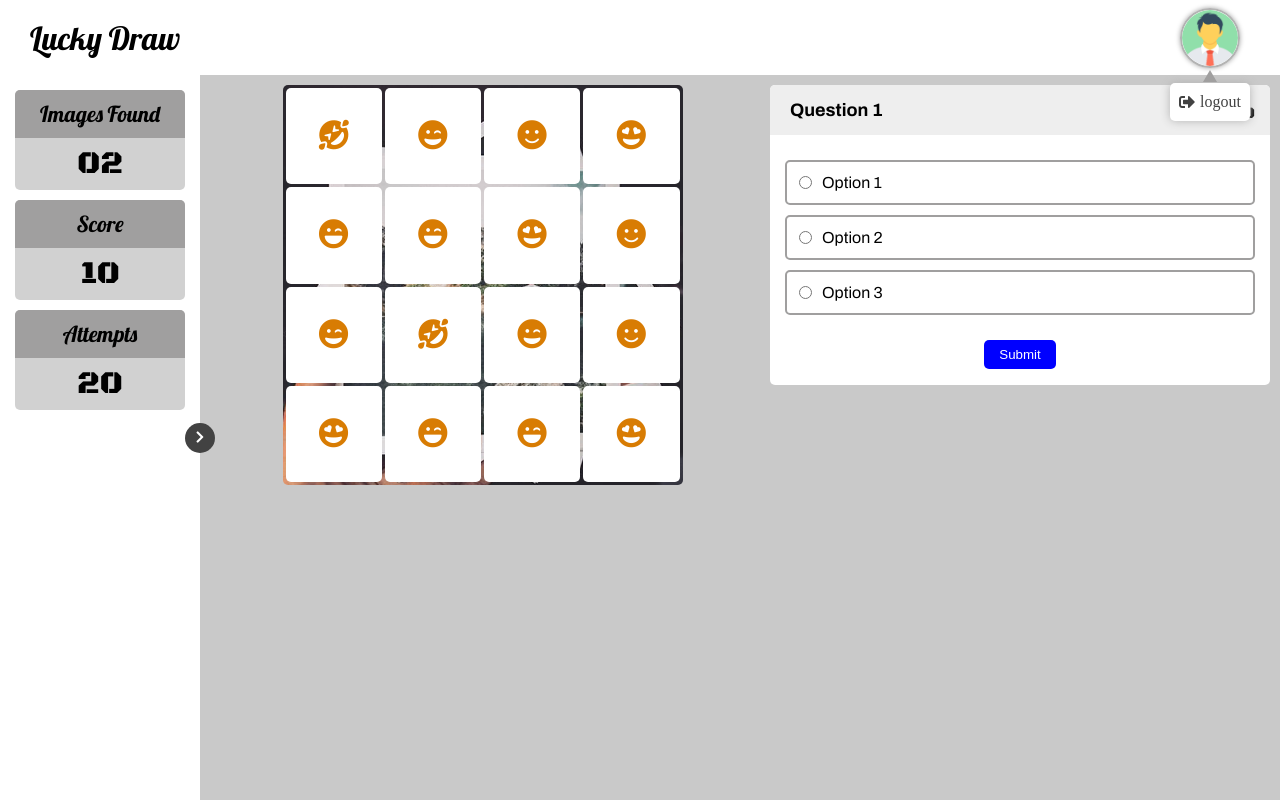
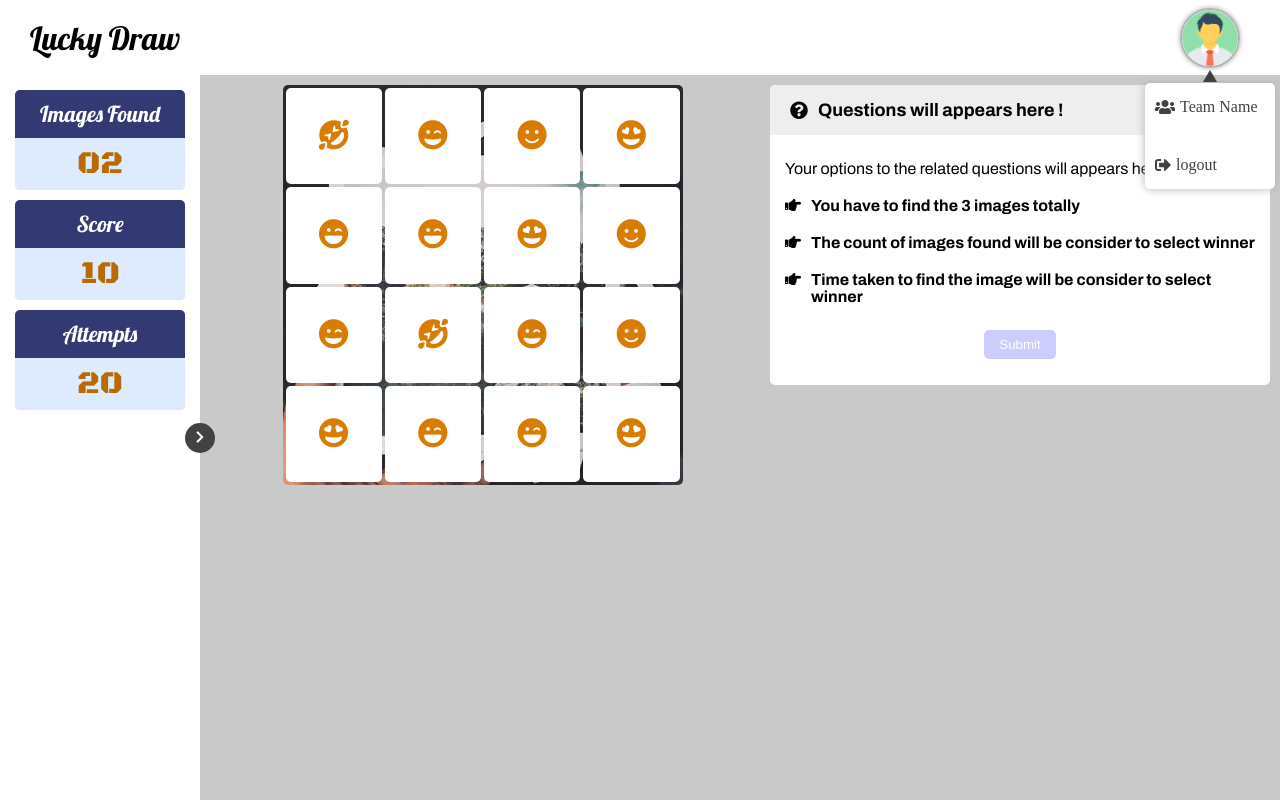
Before and after one commit to Vinoth82003/game, a plain HTML site: page dashboard.html in a window 1280 px wide. Both pictures are taken after a click on the item 1210 px from the left and 37 px from the top of the page. Drawn offline with Linux system fonts and the light colour scheme.

Commit message:
html,css and js added

```diff
--- a/dashboard.css
+++ b/dashboard.css
@@ -42,7 +42,7 @@
     position: absolute;
     margin-top: 105px;
     background: #ffffff;
-    width: 80px;
+    width: 130px;
     border-radius: 5px;
     display: flex;
     flex-direction: column;
@@ -64,7 +64,7 @@
     border-top:   7px solid transparent;
     border-left:  7px solid transparent;
     border-right: 7px solid transparent;
-    border-bottom: 12px solid #a09f9f;
+    border-bottom: 12px solid #3f3f3f;
     top: -20px;
 }
 
@@ -99,12 +99,18 @@
 }
 
 .option{
-    padding: 10px;
+    padding: 15px 10px;
     cursor: pointer;
     display: flex;
     align-items: center;
     gap: 5px;
     color: #424242;
+    width: 100%;
+    border-radius: 5px;
+}
+
+.option:hover{
+    background: #ececec;
 }
 
 .event{
@@ -264,11 +270,12 @@
 .activity_title{
     padding: 10px;
     text-align: center;
-    background: #a09f9f;
+    background: #333A73;
     font-family: "Lobster", sans-serif;
     font-weight: 400;
     font-style: normal;
     font-size: 22px;
+    color: #ffffff;
 }
 
 .activity_value{
@@ -280,6 +287,8 @@
     font-weight: 400;
     font-style: normal;
     font-size: 32px;
+    background: #deebff;
+    color: #b86b01;
 }
 
 .questio_container{
@@ -305,6 +314,9 @@
     font-size: 18px;
     font-weight: bold;
     background: #eeeeee;
+    display: flex;
+    align-items: center;
+    gap: 10px;
 }
 
 .question_options{
@@ -376,6 +388,19 @@
     background: rgb(1, 1, 161);
 }
 
+.submit:disabled{
+    opacity: .2;
+    cursor: not-allowed;
+}
+
+.highlight{
+    margin-top: 20px;
+    width: 100%;
+    font-weight: bold;
+    display: flex;
+    gap: 10px;
+}
+
 @media screen and (max-width:995px) {
     .main , .main.active{
         flex-direction: column;
--- a/dashboard.html
+++ b/dashboard.html
@@ -19,6 +19,10 @@
                     </div>
                 </li>
                 <li class="menu_options">
+                    <p class="option" href="#">
+                        <i class="fas fa-users"></i>
+                        Team Name
+                    </p>
                     <a class="option" href="#">
                         <i class="fas fa-sign-out-alt"></i>
                         logout
@@ -140,10 +144,17 @@
                     <div class="timer_count">09:30</div>
                 </div>
                 <div class="question_title">
-                    <div class="question">Question 1</div>
+                    <i class="fas fa-question-circle"></i> <div class="question">Questions will appears here !</div>
                 </div>
                 <div class="question_options">
-                    <label>
+                    <div>
+                        Your options to the related questions will appears here !
+                        <br>
+                        <p class="highlight"><i class="fas fa-hand-point-right"></i> You have to find the 3 images totally</p>
+                        <p class="highlight"><i class="fas fa-hand-point-right"></i> The count of images found will be consider to select winner</p>
+                        <p class="highlight"><i class="fas fa-hand-point-right"></i> Time taken to find the image will be consider to select winner</span>
+                    </div>
+                    <!-- <label>
                         <input type="radio" name="option" id="" class="radioBtn"> Option 1
                     </label>
                     <label>
@@ -151,10 +162,10 @@
                     </label>
                     <label>
                         <input type="radio" name="option" id="" class="radioBtn"> Option 3
-                    </label>
+                    </label> -->
                 </div>
                 <div class="buttons">
-                    <button class="submit">submit</button>
+                    <button class="submit" disabled>submit</button>
                 </div>
             </div>
         </main>
--- a/dashboard.js
+++ b/dashboard.js
@@ -1,4 +1,23 @@
 console.log("dashboard.js");
+
+let answeredQuestions = [
+    false,
+    false,
+    false,
+    false,
+    false,
+    false,
+    false,
+    false,
+    false,
+    false,
+    false,
+    false,
+    false,
+    false,
+    false,
+    false,
+];
 
 let profile = document.querySelector(".profile");
 
@@ -14,4 +33,17 @@ side_button.addEventListener("click",()=>{
     side_button.classList.toggle("active");
     side_bar.classList.toggle("active");
     main.classList.toggle("active");
-})
+});
+
+let question = document.querySelector(".question");
+let question_options = document.querySelector(".question_options");
+
+
+function checkAllAnswered(){
+    let countOfFalse = answeredQuestions.filter(value => value === true).length;
+    if(countOfFalse == 16){
+        alert("congratulations");
+    }
+}
+
+checkAllAnswered();
```
